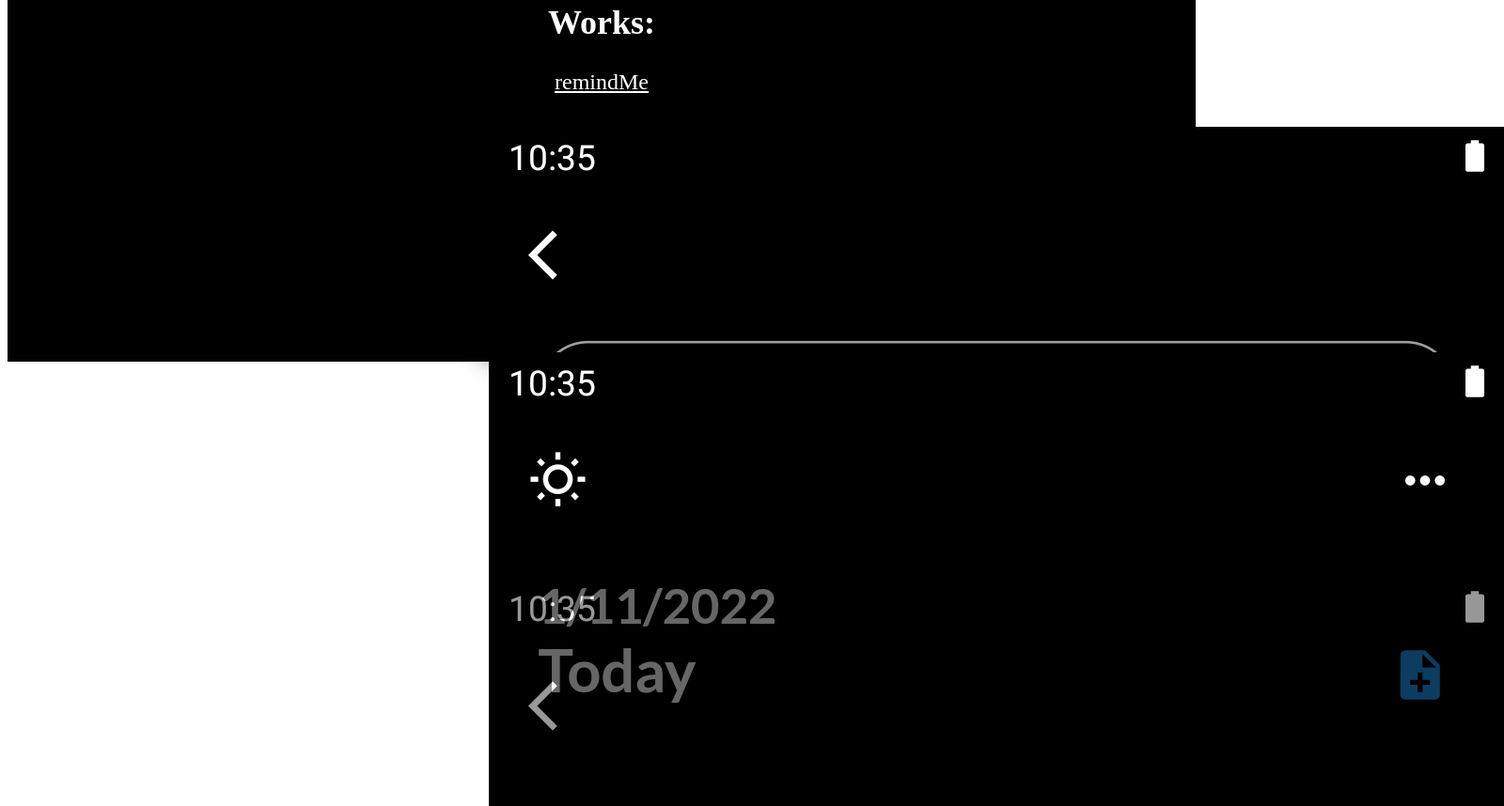
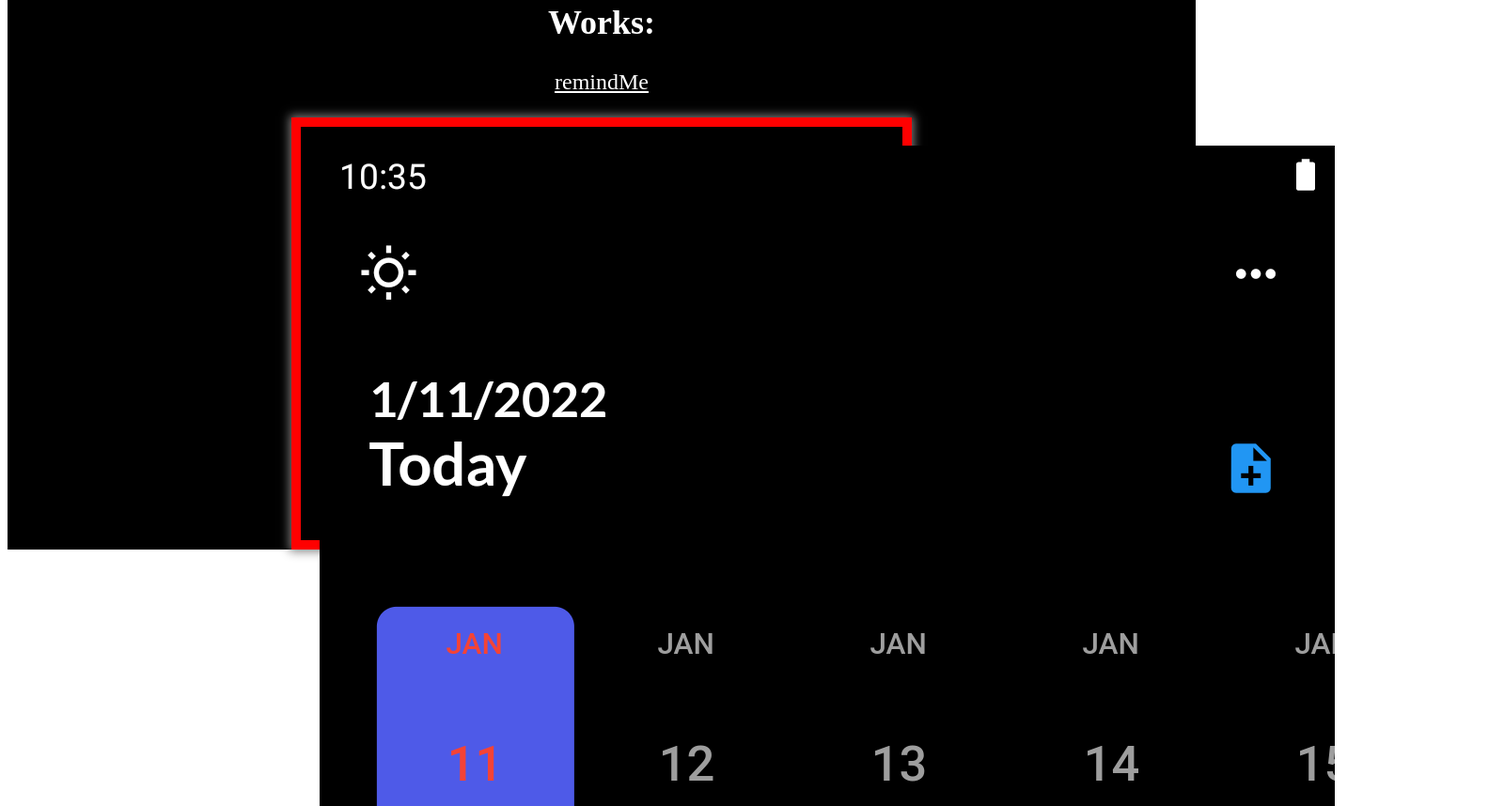
Before and after one commit to djamaldev/website_portfolio, a plain HTML site: page portfolio.html in a window 1280 px wide. Shown: the part 1705-2563 px from the top of the page at 94% size, 1600 px wide, since content can reach past the window. Drawn offline with nearby package versions, Linux system fonts and the light colour scheme.

Commit message:
update code

```diff
--- a/css/css_resume.css
+++ b/css/css_resume.css
@@ -64,11 +64,6 @@
     animation-name: aboutme;
     animation-duration: 6s;
   }
-  #flutterimg{
-    max-width: 1000px;
-  position: relative;
-  margin: 0 auto;
-  }
   #divimg{
     display: block;
     margin-right: auto;
@@ -114,16 +109,15 @@ img {
     to {opacity: 1}
   }
   #slideshow {
-    margin: 0 auto;
-    position: relative;
-    width: 240px;
-    height: 240px;
-    padding: 10px;
-    box-shadow: 0 0 20px rgba(0, 0, 0, 0.4);
+    display: block;
+    margin: auto;
+    width: 600px;
+    height: 400px;
+    box-shadow: 0px 0px 10px 2px grey;
+    padding: 20px;
+    border: 10px solid red;
   }
-
-  #slideshow > div {
-    width: 240px;
-    height: 240px;
-  margin: 0 auto;
+  #flutterimg{
+  max-width: 100px;
+  max-height: 100px;
   }
--- a/portfolio.html
+++ b/portfolio.html
@@ -132,18 +132,10 @@ setInterval(function() {
               <a href="https://play.google.com/store/apps/details?id=com.yacinedz.rapelapp">remindMe</a>
             </p>
             <div id="slideshow">
-              <div>
-                <img src="images/flutter_01.png">
-              </div>
-              <div>
-                <img src="images/flutter_02.png">
-              </div>
-              <div>
-                <img src="images/flutter_03.png">
-              </div>
-              <div>
-                <img src="images/flutter_04.png">
-              </div>
+              <img src="images/flutter_01.png">
+              <img src="images/flutter_02.png">
+              <img src="images/flutter_03.png">
+              <img src="images/flutter_04.png">
             </div>
         </div>
     </body>
```
